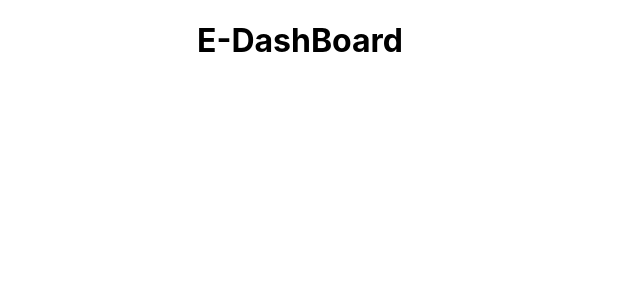
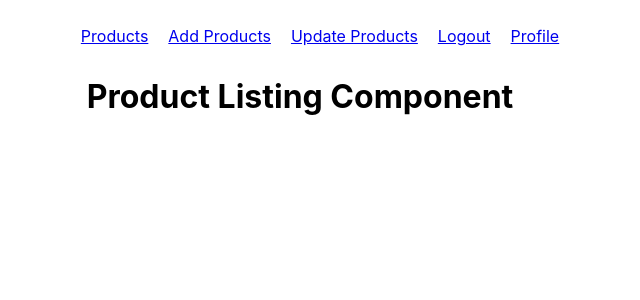
Before and after one commit to roshanjha13/Ecom_Dashboard_Frontend, a React (Create React App) app: page / in a window 1280 px wide. Shown: the top 300 px of the page, without its empty margins (340-980 px from the left). Built offline with nearby package versions, Linux system fonts and the light colour scheme.

Commit message:
Add Router and Header

```diff
--- a/package.json
+++ b/package.json
@@ -8,6 +8,7 @@
     "@testing-library/user-event": "^13.5.0",
     "react": "^18.2.0",
     "react-dom": "^18.2.0",
+    "react-router-dom": "^6.15.0",
     "react-scripts": "5.0.1",
     "web-vitals": "^2.1.4"
   },
--- a/src/App.css
+++ b/src/App.css
@@ -36,3 +36,8 @@
     transform: rotate(360deg);
   }
 }
+
+.nav-ul li {
+  display: inline-block;
+  padding: 10px;
+}
--- a/src/App.js
+++ b/src/App.js
@@ -1,10 +1,19 @@
-import logo from "./logo.svg";
 import "./App.css";
-
+import Nav from "./component/Header/Nav";
+import { BrowserRouter, Route, Routes } from "react-router-dom";
 function App() {
   return (
     <div className="App">
-      <h1>E-DashBoard</h1>
+      <BrowserRouter>
+        <Nav />
+        <Routes>
+          <Route path="/" element={<h1>Product Listing Component </h1>} />
+          <Route path="/add" element={<h1> Add Product Component </h1>} />
+          <Route path="/update" element={<h1>update Product Component </h1>} />
+          <Route path="/logout" element={<h1> Logout Component </h1>} />
+          <Route path="/profile" element={<h1>Its ME</h1>} />
+        </Routes>
+      </BrowserRouter>
     </div>
   );
 }
--- /dev/null
+++ b/src/component/Header/Nav.jsx
@@ -0,0 +1,27 @@
+import React from "react";
+import { Link } from "react-router-dom";
+const Nav = () => {
+  return (
+    <div>
+      <ul className="nav-ul">
+        <li>
+          <Link to="/">Products</Link>
+        </li>
+        <li>
+          <Link to="/add"> Add Products</Link>
+        </li>
+        <li>
+          <Link to="/update"> Update Products</Link>
+        </li>
+        <li>
+          <Link to="/logout"> Logout</Link>
+        </li>
+        <li>
+          <Link to="/profile"> Profile</Link>
+        </li>
+      </ul>
+    </div>
+  );
+};
+
+export default Nav;
```
Also changed, not shown: 1 other file (tests, documents, lock files or other folders).
